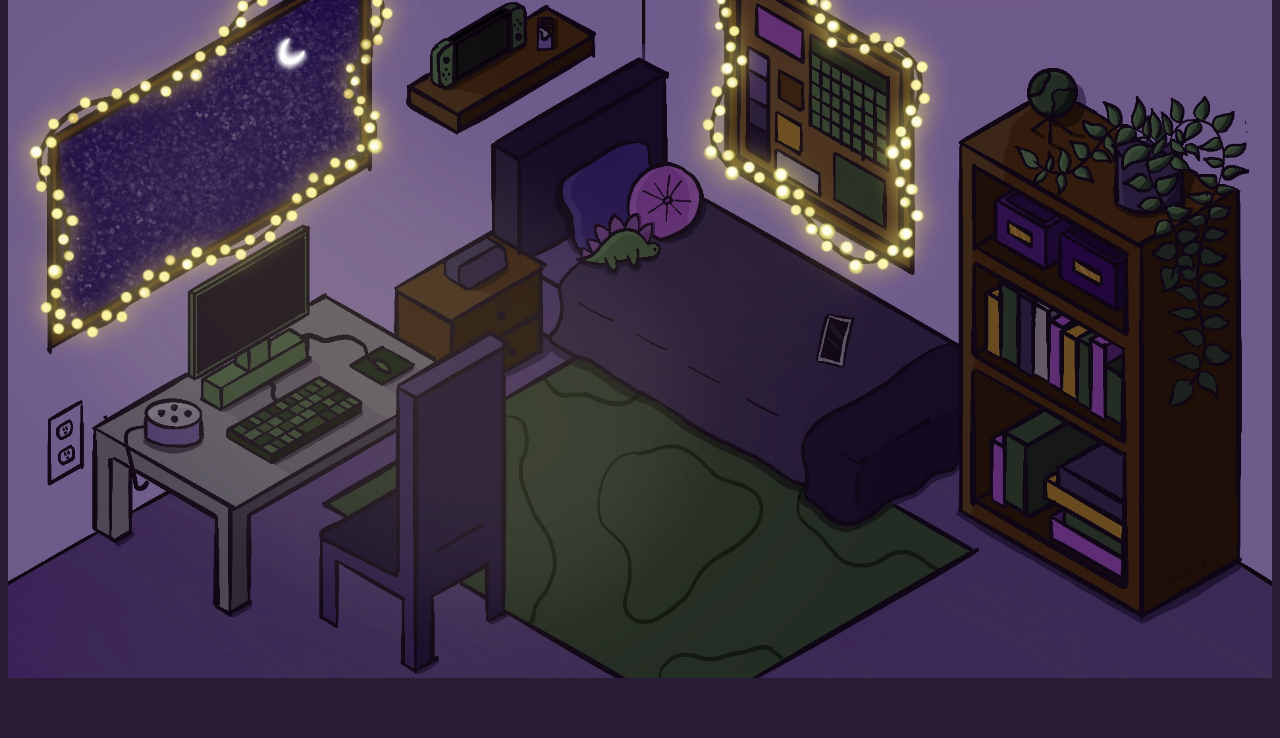
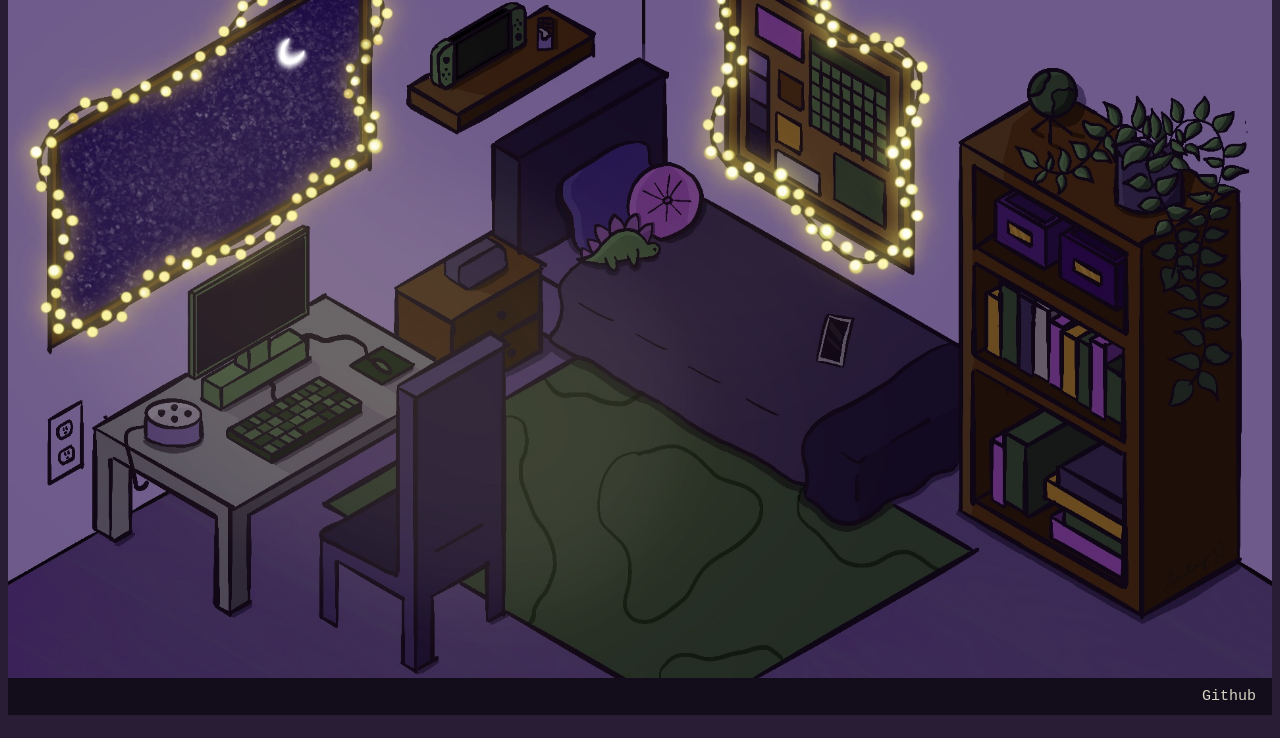
Before and after one commit to lylst3r/startup, a plain HTML site: page main.html in a window 1280 px wide. Shown: the part 62-800 px from the top of the page. Drawn offline with Linux system fonts and the light colour scheme.

Commit message:
footer and github

```diff
--- a/main.css
+++ b/main.css
@@ -65,3 +65,21 @@ body {
     position: absolute;
     border-radius: 40px;
 }
+
+footer {
+    background-color: rgb(19, 13, 27);
+    overflow: hidden;
+}
+
+footer a {
+    float: right;
+    color: #d2d5c1;
+    text-align: center;
+    padding: 10px 16px;
+    text-decoration: none;
+    font-size: 15px;
+}
+
+footer a:hover {
+    background-color: rgb(41, 29, 54);
+}
--- a/main.html
+++ b/main.html
@@ -22,6 +22,9 @@
         <button class="btn todo" onclick="window.location='todo.html';"></button> <!--near computer-->
         <button class="btn chat" onclick="window.location='chat.html';"></button> <!--near phone-->
 
+        <footer>
+            <a class="github" href="https://github.com/lylst3r/startup.git">Github</a>
+        </footer>
 
     </body>
 </html>
```
